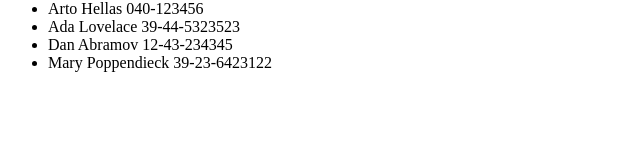
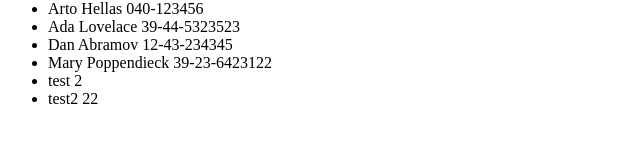
Before and after one commit to Volfy/fso-part2, a React (Create React App) app in the folder phonebook/: page / in a window 1280 px wide. Shown: the part 298-440 px from the top of the page, without its empty margins (0-640 px from the left). Built offline with nearby package versions, Linux system fonts and the light colour scheme; data requests are answered from the project's data file.

Commit message:
2.15, 2.16 exercises

```diff
--- a/phonebook/db.json
+++ b/phonebook/db.json
@@ -1,5 +1,5 @@
 {
-  "persons":[
+  "persons": [
     {
       "name": "Arto Hellas",
       "number": "040-123456",
@@ -19,6 +19,16 @@
       "name": "Mary Poppendieck",
       "number": "39-23-6423122",
       "id": 4
+    },
+    {
+      "name": "test",
+      "number": "2",
+      "id": 5
+    },
+    {
+      "name": "test2",
+      "number": "22",
+      "id": 6
     }
   ]
 }
--- a/phonebook/src/App.js
+++ b/phonebook/src/App.js
@@ -1,5 +1,5 @@
 import { useState, useEffect } from 'react'
-import axios from 'axios'
+import phServ from './services/phones'
 import PersonForm from './components/PersonForm'
 import Filter from './components/Filter'
 import Persons from './components/Persons'
@@ -14,11 +14,10 @@ const App = () => {
   }
 
   useEffect(() => {
-    axios
-      .get('http://localhost:3001/persons')
-      .then(response => {
-        setPersons(response.data)
-      })
+    //backend */
+    phServ
+      .getAll()
+      .then(data => setPersons(data))
   }, [])
 
   const addPerson = (event) => {
@@ -40,9 +39,14 @@ const App = () => {
         name: newName,
         number: newNumber,
       }
-      setPersons(persons.concat(Person))
-      setNewName('')
-      setNewNumber('')
+
+      phServ
+        .addNew(Person)
+        .then(data => {
+          setPersons(persons.concat(data))
+          setNewName('')
+          setNewNumber('')
+        })
     } else {
       alert(`${newName} is already in the phonebook`)
     }
--- /dev/null
+++ b/phonebook/src/services/phones.js
@@ -0,0 +1,10 @@
+import axios from 'axios'
+const baseUrl = 'http://localhost:3001/persons'
+
+
+const getAll = () => axios.get(baseUrl).then(r => r.data)
+const addNew = newPerson => axios.post(baseUrl, newPerson).then(r => r.data)
+const remove = id => axios.delete(`${baseUrl}/${id}`).then(r => r.data)
+
+
+export default {getAll, addNew, remove}
```
